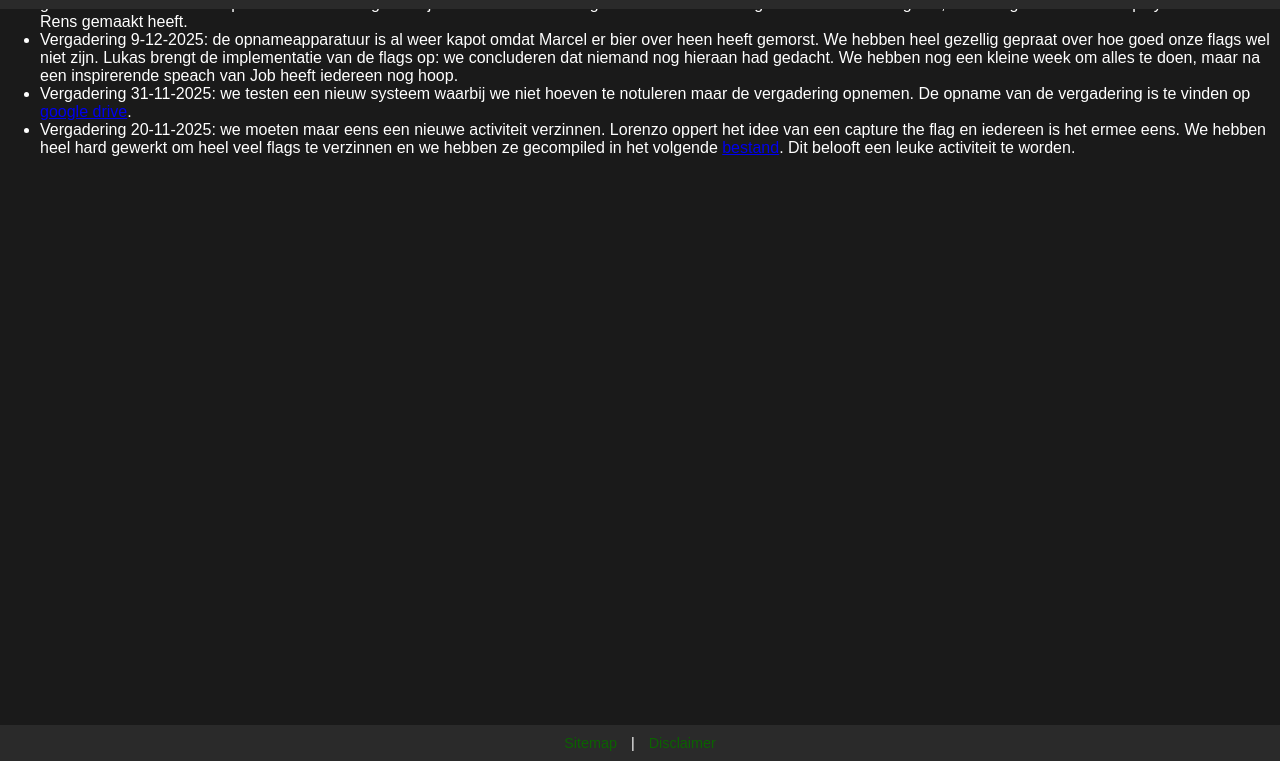
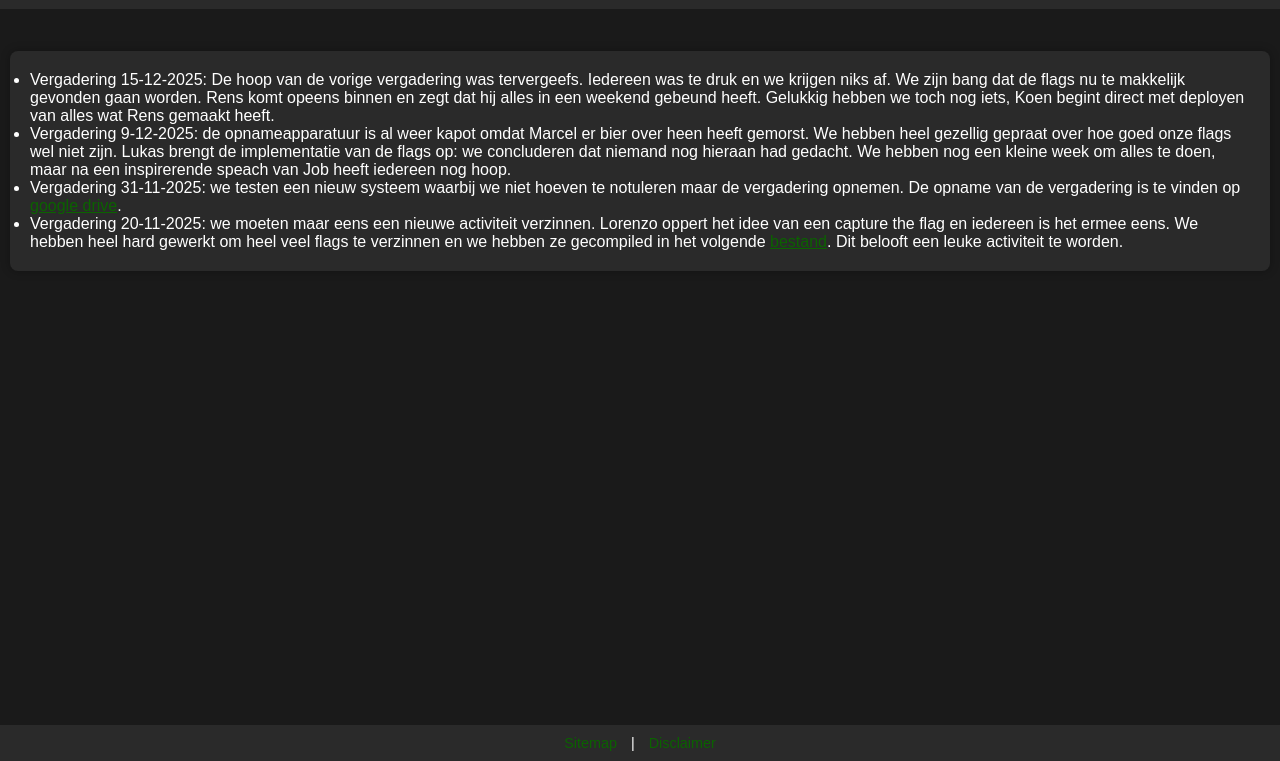
Before and after one commit to svsticky/hacc-ctf, a website: page notulen.html in a window 1280 px wide. Shown: the part 39-800 px from the top of the page. Drawn offline with Linux system fonts and the light colour scheme.

Commit message:
fixed page styling

```diff
--- a/notulen.html
+++ b/notulen.html
@@ -122,12 +122,14 @@
     .footer a:hover {
       text-decoration: underline;
     }
+    a { color: #0b6200 !important }
   </style>
 </head>
 <body>
   <div class="header">Notulen vergaderingen CTF</div>
 
-  <ul>
+  <div class="tabs">
+  <ul class="content active">
     <li>
       Vergadering 15-12-2025: De hoop van de vorige vergadering was tervergeefs. Iedereen was te druk en we krijgen niks af.
       We zijn bang dat de flags nu te makkelijk gevonden gaan worden. Rens komt opeens binnen en zegt dat hij alles in een weekend gebeund heeft.
@@ -148,6 +150,7 @@
       Dit belooft een leuke activiteit te worden.
     </li>
   </ul>
+  </div>
 
   <div class="footer">
     <a href="/sitemap.txt">Sitemap</a> |
```
